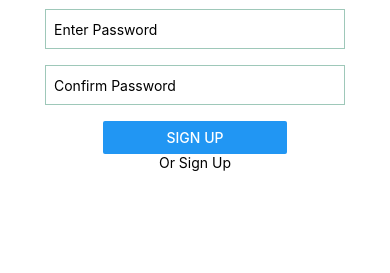
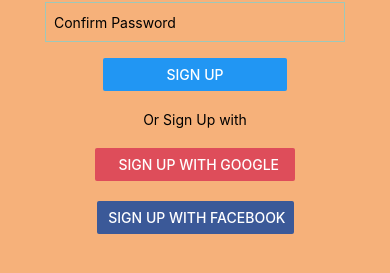
Before and after one commit to dumiya123/SDGP_Group_41_Boolean_Autocrats, a React Native app in the folder front-end/: screen / in a window 390 px wide. Shown: the part 535-808 px from the top of the page. Built offline with nearby package versions, Linux system fonts and the light colour scheme.

Commit message:
Update sign up page UI and add Google and Facebook sign up buttons. (Dumindu Gamage).

```diff
--- a/front-end/App.js
+++ b/front-end/App.js
@@ -9,7 +9,7 @@ import SignupScreen from './pages/sign-up-page/signUp';   //Importing the SignUp
 export default function App() {
   return (
     // Main container view with flex styling
-    <View style={{ flex: 1, justifyContent: 'center', alignItems: 'center' ,backgroundColor:'F39F5A'}}>
+    <View style={{ flex: 1, justifyContent: 'center', alignItems: 'center' ,backgroundColor:'#F6B17A'}}>
       {/* Render the SignUpScreen component */}
       <SignupScreen />
     </View>
--- a/front-end/pages/sign-up-page/signUp.js
+++ b/front-end/pages/sign-up-page/signUp.js
@@ -58,8 +58,12 @@ const SignupScreen = () => {
 
       {/* <Spacer size={100} /> */}
       <Button title="               Sign Up               " onPress={handleSignup} />
-      {/* <Spacer size={100} /> */}
-      <Text>Or Sign Up</Text>
+      <Spacer size={100} />
+      <Text>Or Sign Up with</Text>
+      <Spacer size={100} />
+      <Button title='    Sign Up with Google  ' onPress={()=>googleLogin()} color="#DE4D5A"/>
+      <Spacer size={100} />
+      <Button title=' Sign Up with faceBook' onPress={()=>facebookLogin} color="#3B5998"/>
 
       {/* <Button title=" Sign in with Google " onPress={handleSignup} />
       <Spacer size={100} />
```
